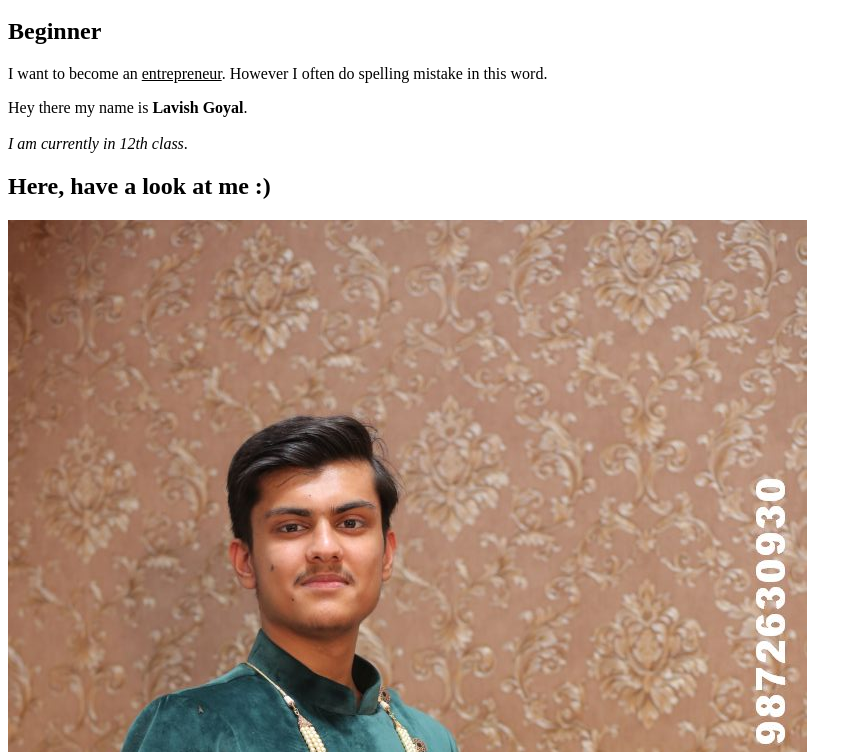
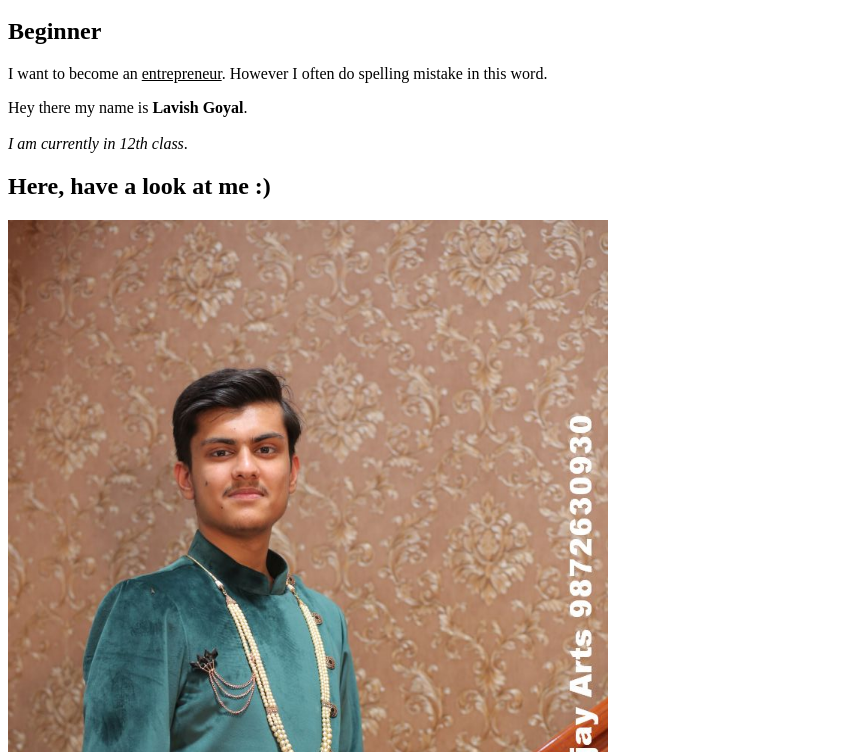
Before and after one commit to goellavish10/firsttime, a plain HTML site: page index.html in a window 1280 px wide. Shown: the part 48-800 px from the top of the page, without its empty margins (0-862 px from the left). Drawn offline with Linux system fonts and the light colour scheme.

Commit message:
Update index.html

```diff
--- a/index.html
+++ b/index.html
@@ -10,7 +10,7 @@
    <p>
 Hey there my name is <b>Lavish Goyal</b>. <br><br> <i>I am currently in 12th class</i>. </p>
 <p> <h2>Here, have a look at me :)</h2></p>
-<img src="PHOTO.jpeg" alt="Image" height="1200" width="799"/>
+<img src="PHOTO.jpeg" alt="Image" height="909" width="600"/>
 
    <p>I know I am looking nice.</p>
 
```
